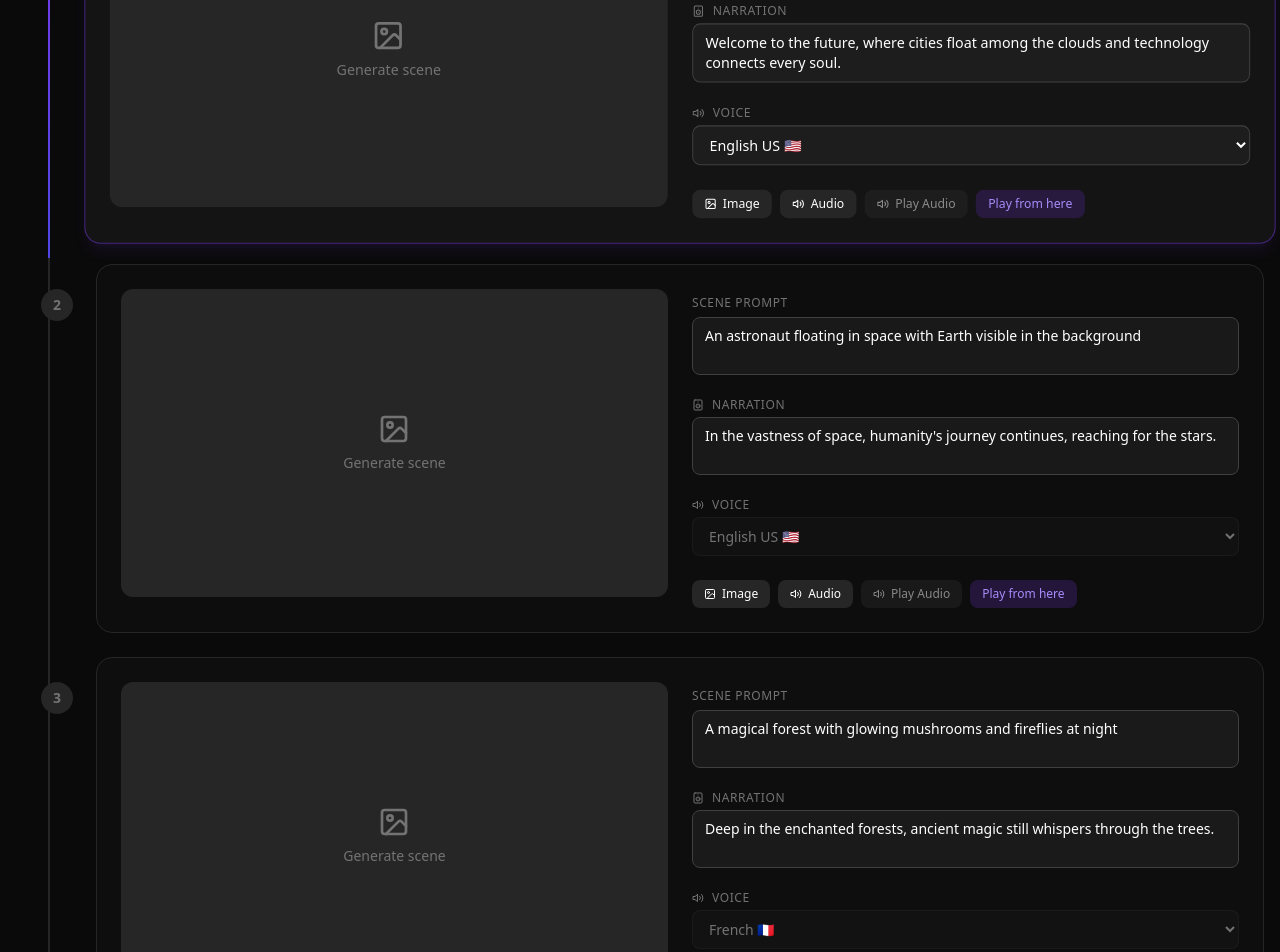
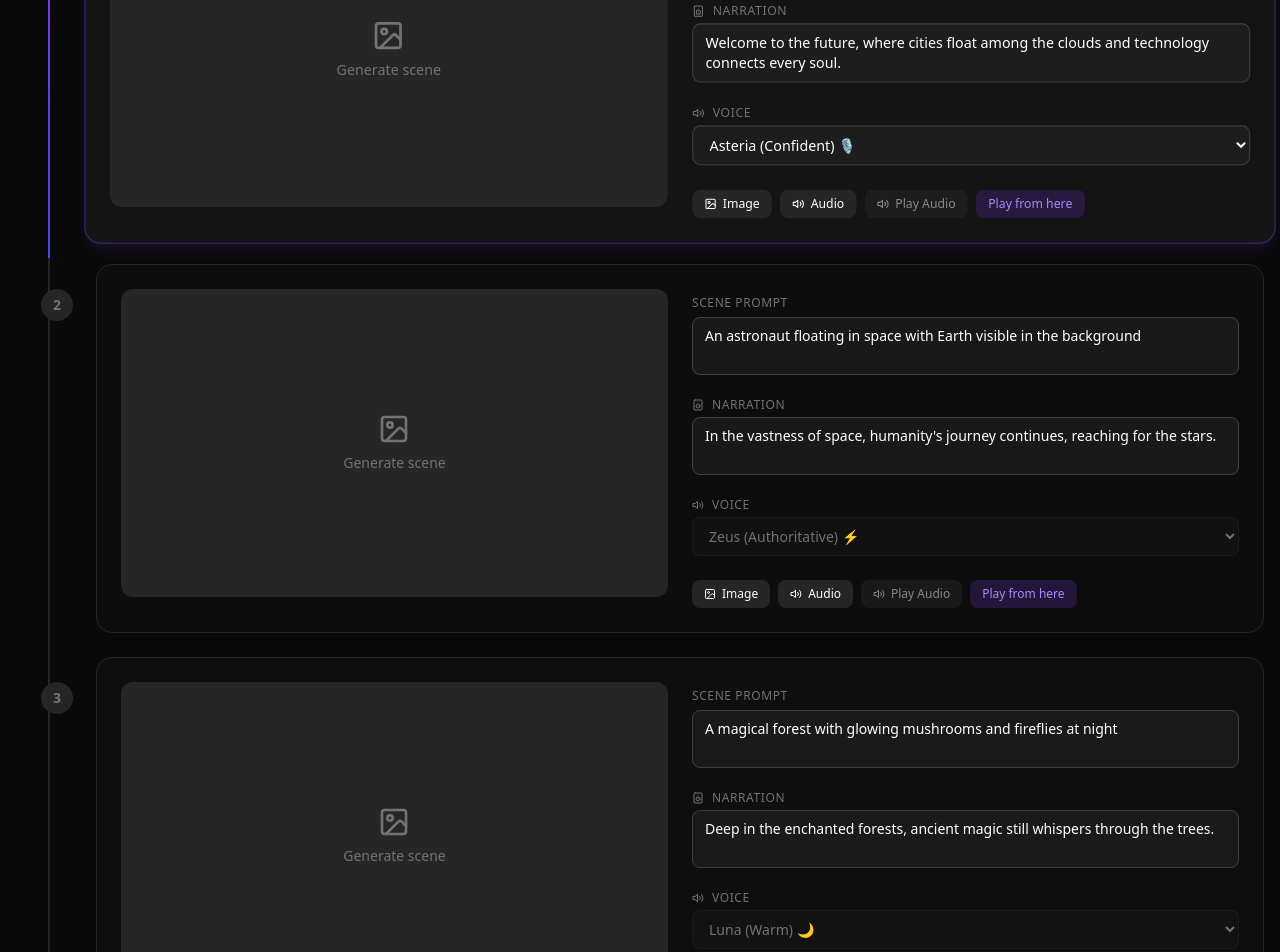
Before and after one commit to hardtmacro/prompt-to-video-live, a Next.js app: page / in a window 1280 px wide. Shown: the part 360-1312 px from the top of the page. Built offline with nearby package versions, Linux system fonts and the light colour scheme.

Commit message:
Fix TTS voices: MeloTTS → Deepgram Aura-2 voice names

```diff
--- a/app/page.tsx
+++ b/app/page.tsx
@@ -9,16 +9,16 @@ import {
 } from 'lucide-react';
 import { clsx } from 'clsx';
 
-// Voice configuration mapping
+// Voice configuration mapping — Deepgram Aura-2 voice names
 const VOICE_OPTIONS = [
-  { id: 'EN', label: 'English (US)', flag: '🇺🇸' },
-  { id: 'EN-US', label: 'English US', flag: '🇺🇸' },
-  { id: 'EN-BR', label: 'English British', flag: '🇬🇧' },
-  { id: 'ZH', label: 'Chinese', flag: '🇨🇳' },
-  { id: 'ES', label: 'Spanish', flag: '🇪🇸' },
-  { id: 'FR', label: 'French', flag: '🇫🇷' },
-  { id: 'JP', label: 'Japanese', flag: '🇯🇵' },
-  { id: 'KR', label: 'Korean', flag: '🇰🇷' },
+  { id: 'asteria-en', label: 'Asteria (Confident)', flag: '🎙️' },
+  { id: 'luna-en', label: 'Luna (Warm)', flag: '🌙' },
+  { id: 'zeus-en', label: 'Zeus (Authoritative)', flag: '⚡' },
+  { id: 'orion-en', label: 'Orion (Deep)', flag: '🌌' },
+  { id: 'aurora-en', label: 'Aurora (Bright)', flag: '✨' },
+  { id: 'hermes-en', label: 'Hermes (Smooth)', flag: '🪄' },
+  { id: 'athena-en', label: 'Athena (Professional)', flag: '🦉' },
+  { id: 'orpheus-en', label: 'Orpheus (Rich)', flag: '🎵' },
 ];
 
 interface Scene {
@@ -39,7 +39,7 @@ const DEFAULT_SCENES: Scene[] = [
     id: 1,
     prompt: "A futuristic city skyline at sunset with flying cars and neon lights",
     narration: "Welcome to the future, where cities float among the clouds and technology connects every soul.",
-    voiceId: 'EN-US',
+    voiceId: 'asteria-en',
     imageUrl: null,
     isGeneratingImage: false,
     isGeneratingAudio: false,
@@ -50,7 +50,7 @@ const DEFAULT_SCENES: Scene[] = [
     id: 2,
     prompt: "An astronaut floating in space with Earth visible in the background",
     narration: "In the vastness of space, humanity's journey continues, reaching for the stars.",
-    voiceId: 'EN-US', // Fixed to prevent strict mode violation on English (US) 🇺🇸 option
+    voiceId: 'zeus-en',
     imageUrl: null,
     isGeneratingImage: false,
     isGeneratingAudio: false,
@@ -61,7 +61,7 @@ const DEFAULT_SCENES: Scene[] = [
     id: 3,
     prompt: "A magical forest with glowing mushrooms and fireflies at night",
     narration: "Deep in the enchanted forests, ancient magic still whispers through the trees.",
-    voiceId: 'FR',
+    voiceId: 'luna-en',
     imageUrl: null,
     isGeneratingImage: false,
     isGeneratingAudio: false,
@@ -72,7 +72,7 @@ const DEFAULT_SCENES: Scene[] = [
     id: 4,
     prompt: "A samurai standing on a hilltop overlooking ancient Japan during cherry blossom season",
     narration: "In old Japan, honor and tradition shaped the destiny of warriors.",
-    voiceId: 'JP',
+    voiceId: 'orion-en',
     imageUrl: null,
     isGeneratingImage: false,
     isGeneratingAudio: false,
```
